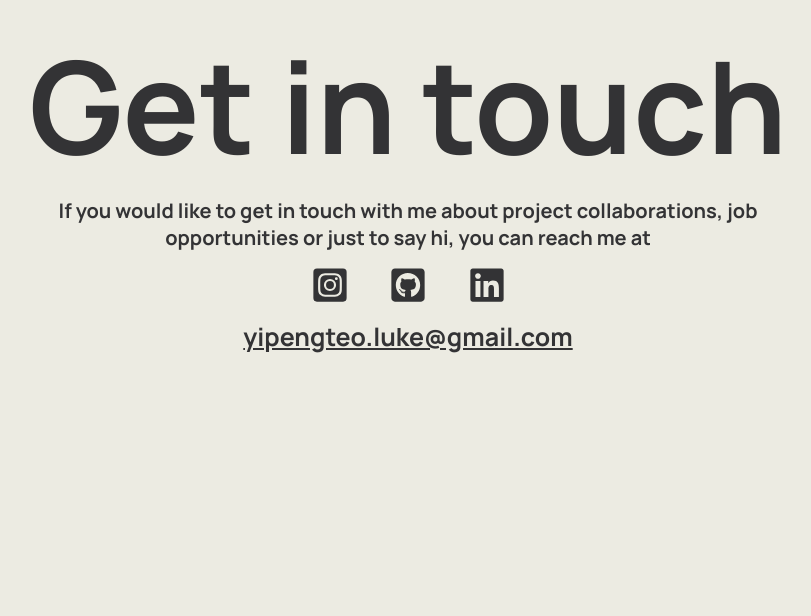
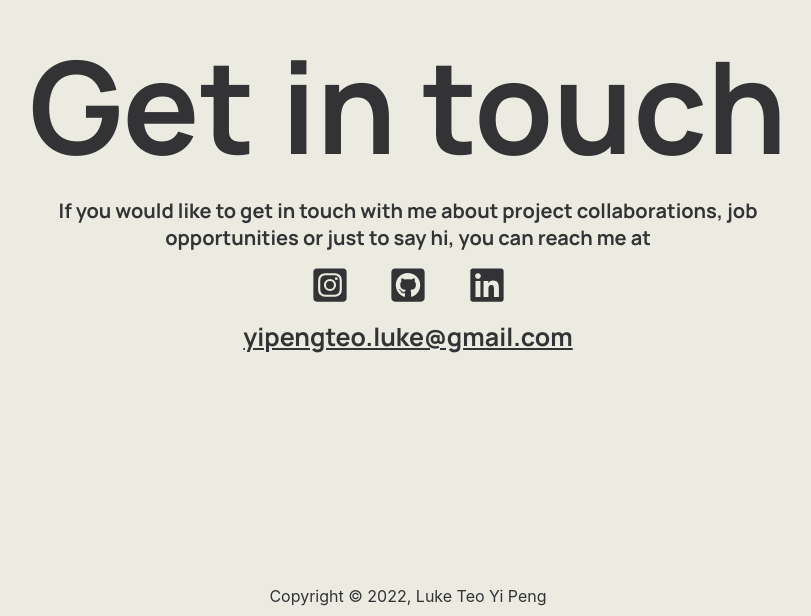
Before and after one commit to teoyi/personal-portfolio, a Next.js app: page / in a window 1280 px wide. Shown: the part 3699-4315 px from the top of the page, without its empty margins (232-1043 px from the left). Before the commit the page ends 4285 px from the top, so only its background shows below. Built offline with nearby package versions, Linux system fonts and the light colour scheme; a web font is replaced by a local one.

Commit message:
added copyright note

```diff
--- a/src/components/Footer/Footer.js
+++ b/src/components/Footer/Footer.js
@@ -1,5 +1,9 @@
+import classes from '../../styles/Footer.module.css'
+
 const Footer = () => {
-    return (console.log('footer!'));
+    return (
+        <div className={classes.wrapper}>Copyright &copy; 2022, Luke Teo Yi Peng </div>
+    );
 }
 
 export default Footer;
--- a/src/layout/Layout.js
+++ b/src/layout/Layout.js
@@ -1,6 +1,7 @@
 import React from 'react'
 import HeaderMain from '../components/Header/HeaderMain'
 import HeaderSecondary from '../components/Header/HeaderSecondary'
+import Footer from '../components/Footer/Footer'
 import classes from '../styles/Layout.module.css'
 
 const Layout = ({children}) => {
@@ -9,6 +10,7 @@ const Layout = ({children}) => {
             <HeaderMain />
             <HeaderSecondary />
             <main className={classes.contentWrapper}>{children}</main>
+            <Footer />
         </div>
      );
 }
--- a/src/styles/Footer.module.css
+++ b/src/styles/Footer.module.css
@@ -0,0 +1,5 @@
+.wrapper {
+  width: 100%;
+  text-align: center;
+  margin-bottom: 10px;
+}
```
